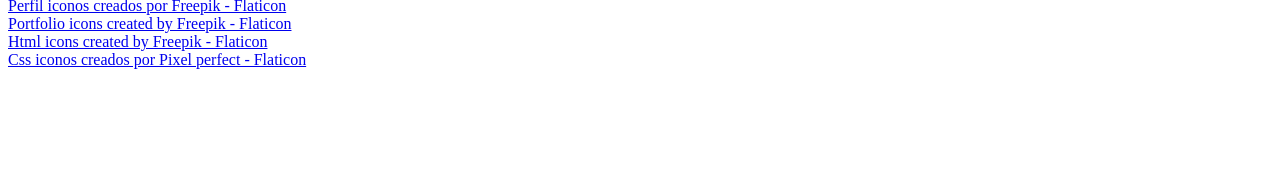
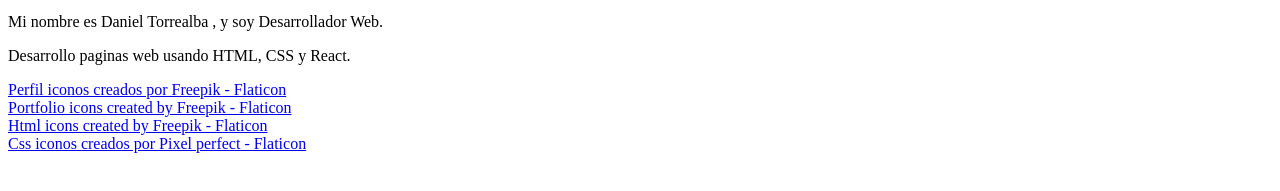
Before and after one commit to datajandro/portfolio, a plain HTML site: page index.html in a window 1280 px wide. Shown: the part 251-442 px from the top of the page. Drawn offline with Linux system fonts and the light colour scheme.

Commit message:
Añadir seccion Presentacion y Conocimientos

```diff
--- a/index.html
+++ b/index.html
@@ -27,6 +27,12 @@
                     </div>
                 </div>
             </div>
+            <div class="presentacion">
+                <p>Mi nombre es Daniel Torrealba , y soy Desarrollador Web.</p>
+            </div>
+            <div class="conocimientos">
+                <p>Desarrollo paginas web usando HTML, CSS y React.</p>
+            </div>
         </body>
         <footer>
             <a href="https://www.flaticon.es/iconos-gratis/perfil" title="perfil iconos">Perfil iconos creados por Freepik - Flaticon</a><br/>
```
